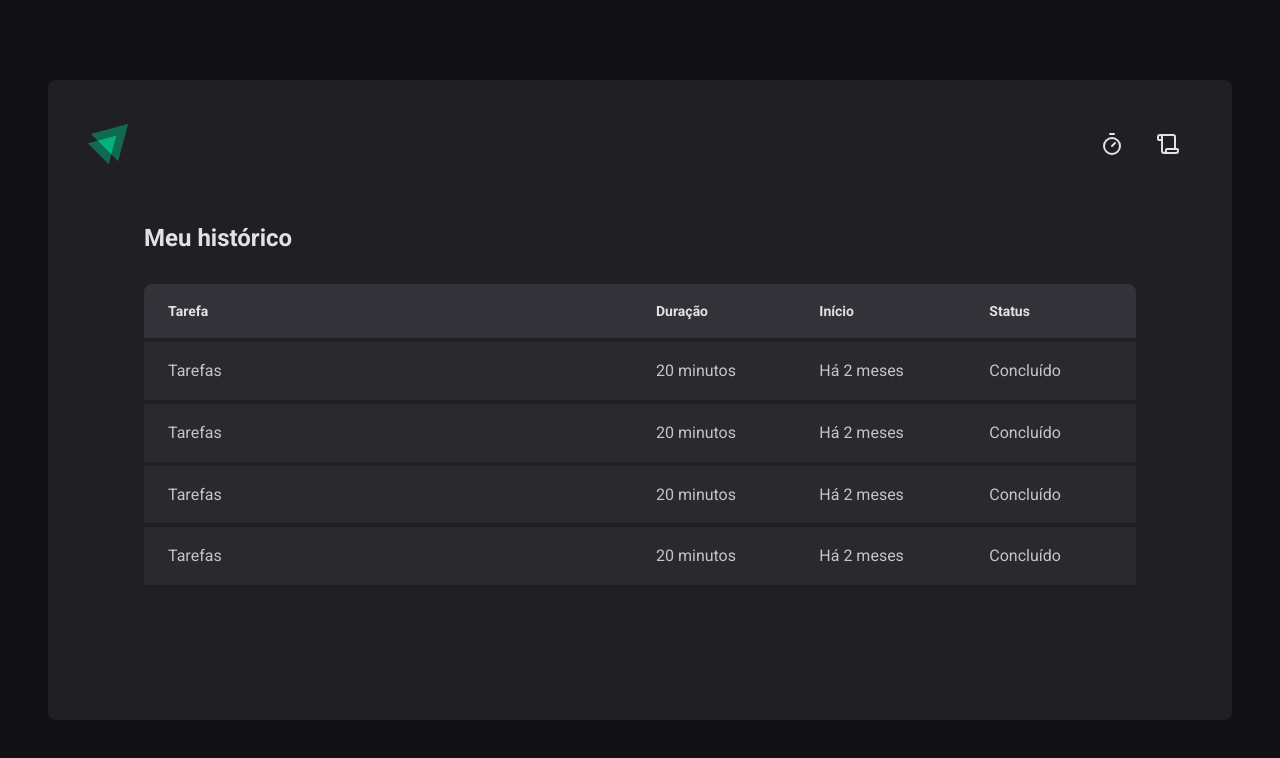
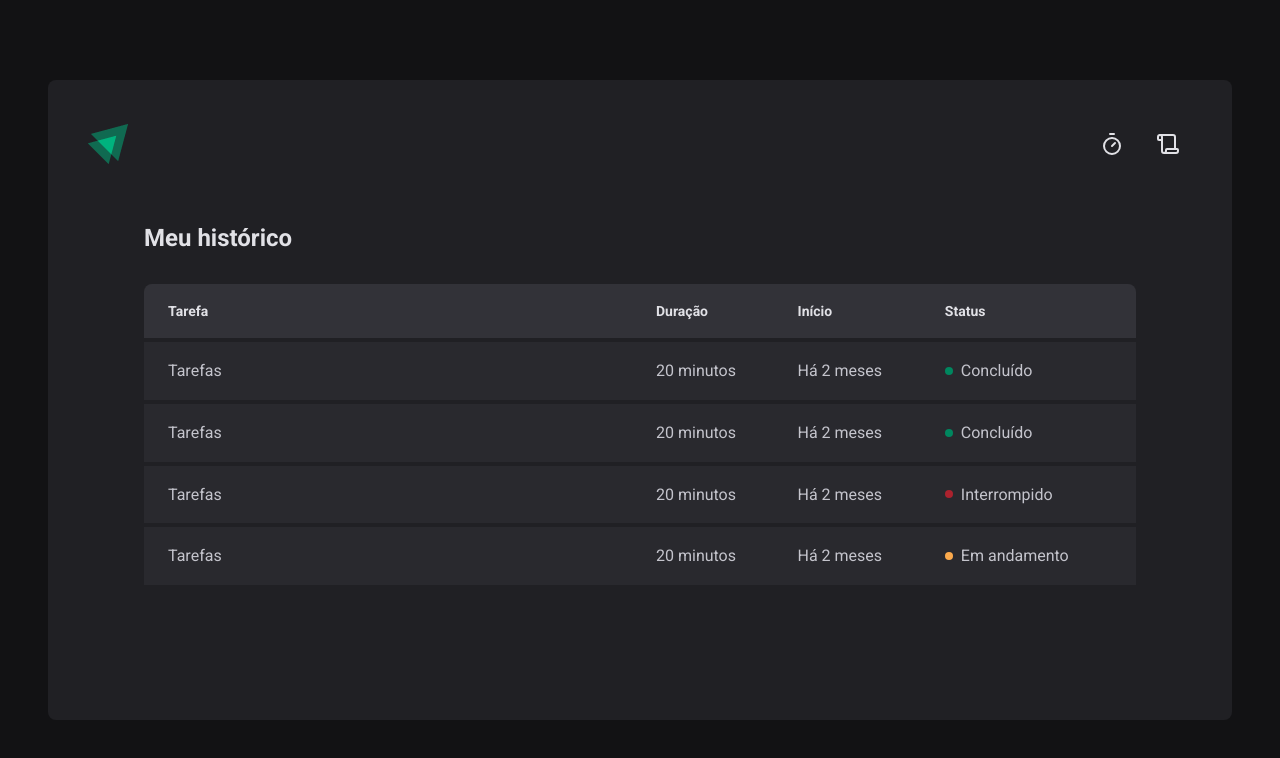
Before and after one commit to o-Franco/Timer, a React (Vite) app: page /history in a window 1280 px wide. Shown: the top 758 px of the page. Built offline with nearby package versions, Linux system fonts and the light colour scheme.

Commit message:
Paginas e Rotas finalizados

```diff
--- a/src/pages/History/index.tsx
+++ b/src/pages/History/index.tsx
@@ -1,4 +1,4 @@
-import { HistoryContainer, HistoryList } from "./styles";
+import { HistoryContainer, HistoryList, Status } from "./styles";
 
 export function History() {
 
@@ -21,25 +21,33 @@
               <td>Tarefas</td>
               <td>20 minutos</td>
               <td>Há 2 meses</td>
-              <td>Concluído</td>
+              <td>
+                <Status statusColor = "green">Concluído</Status>
+              </td>
             </tr>
             <tr>
               <td>Tarefas</td>
               <td>20 minutos</td>
               <td>Há 2 meses</td>
-              <td>Concluído</td>
+              <td>
+                <Status statusColor = "green">Concluído</Status>
+              </td>
             </tr>
             <tr>
               <td>Tarefas</td>
               <td>20 minutos</td>
               <td>Há 2 meses</td>
-              <td>Concluído</td>
+              <td>
+                <Status statusColor =  "red">Interrompido</Status>
+              </td>
             </tr>
             <tr>
               <td>Tarefas</td>
               <td>20 minutos</td>
               <td>Há 2 meses</td>
-              <td>Concluído</td>
+              <td>
+                <Status statusColor = "yellow">Em andamento</Status>
+              </td>
             </tr>
 
           </tbody>
--- a/src/pages/History/styles.ts
+++ b/src/pages/History/styles.ts
@@ -63,3 +63,31 @@
         }
     }
 `;
+
+
+const STATUS_COLORS = {
+    yellow: 'yellow-500',
+    green: 'green-500',
+    red: 'red-500',
+} as const
+
+interface StatusProps {
+    statusColor: keyof typeof STATUS_COLORS
+
+}
+
+
+
+export const Status = styled.span<StatusProps>`
+    display: flex;
+    align-items: center;
+    gap: 0.5rem;
+
+    &::before{
+        content: '';
+        width: 0.5rem;
+        height: 0.5rem;
+        border-radius: 9999px;
+        background: ${(props) => props.theme[STATUS_COLORS[props.statusColor]]};
+    }
+`
```
